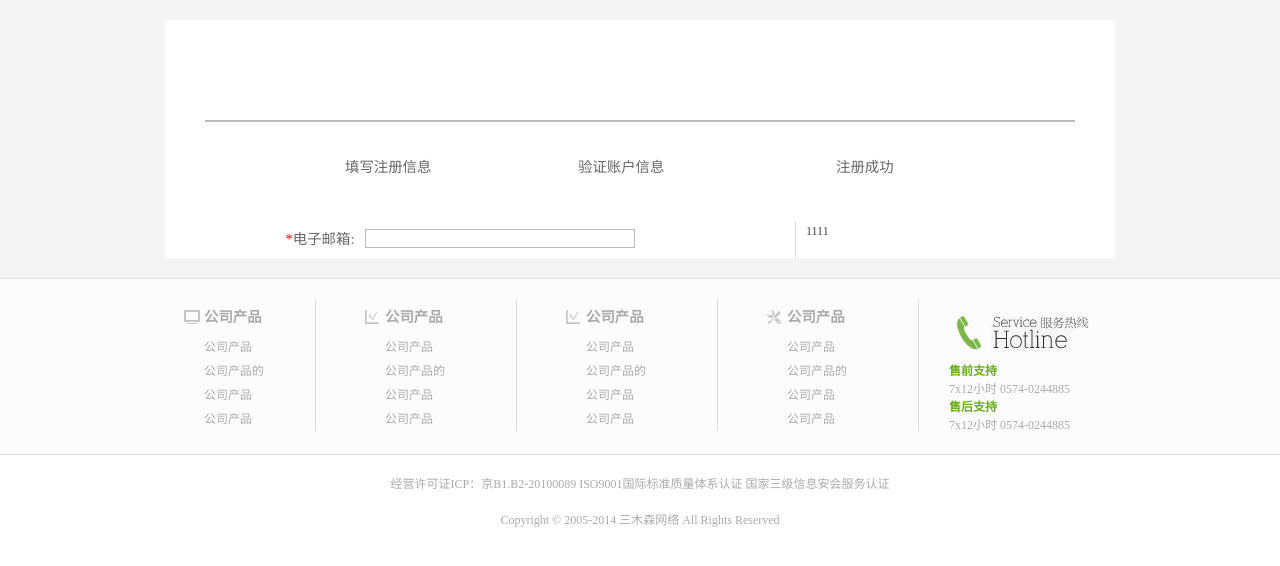
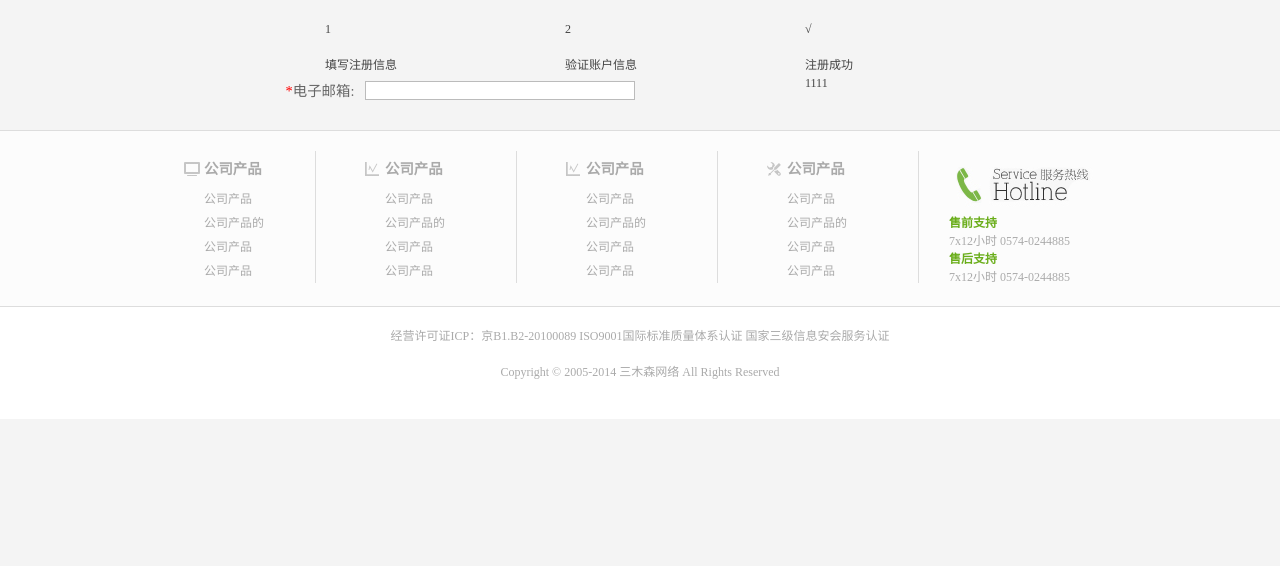
Before and after one commit to yysamson/idc-html, a PHP site: page /login.php in a window 1280 px wide. Shown: the part 142-708 px from the top of the page. Run offline with PHP 8.4, Linux system fonts and the light colour scheme.

Commit message:
修正css

```diff
--- a/css/base.css
+++ b/css/base.css
@@ -63,36 +63,6 @@ footer .header {
     text-align: center;
 }
 
-.login{
-    background-color: #ffffff;
-
-}
-.line{
-   border-bottom: 2px #bbbbbb solid;
-   padding-top: 100px;
-   margin: 0 40px;
-   margin-bottom: 100px;
-
-
-}
-
-.icon-line-1 p{
-   margin: 5px 7px 5px 13px;
-   font-size: 1.5em;
-   color: #ffffff;
-   font-weight: 700;
-}
-
-.icon-line-2 p{
-    margin: 5px 5px 5px 10px;
-    font-weight: 700;
-    font-size: 1.5em;
-    color: #ffffff;
-}
-.login-main{
-    border-right: 1px #dddddd solid;
-
-}
 label{
     margin: 0.5em 0;
     font-size: 1.2em;
@@ -100,7 +70,3 @@ label{
     font-weight: 300;
     color: #666;
 }
-
-.login-mail{
-    margin-top: 15px;
-}
--- a/css/color.css
+++ b/css/color.css
@@ -19,10 +19,10 @@ bg-cl-
     background-color: #fff;
 }
 
+.cl-red {
+    color: #ff0000
+}
+
 .bg-cl-gray-light {
     background-color: #f6f6f6;
 }
-
-.cl-red {
-    color: #ff0000
-}
--- a/css/icon.css
+++ b/css/icon.css
@@ -31,20 +31,3 @@
 .icon-step.active{
     background-image: url(icon/step-1.gif);
 }
-
-.line-manage-1{
-    font-size: 1.2em;
-    margin-left: -20px;
-    color: #666666;
-}
-.line-manage-2{
-    font-size: 1.2em;
-    margin-left: -7px;
-    color: #666666;
-}
-.line-manage-3{
-    font-size: 1.2em;
-    margin-left: 18px;
-    color: #666666;
-
-}
```
